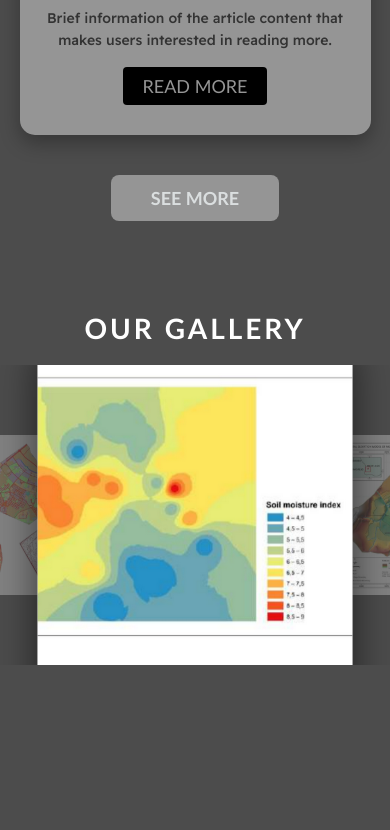
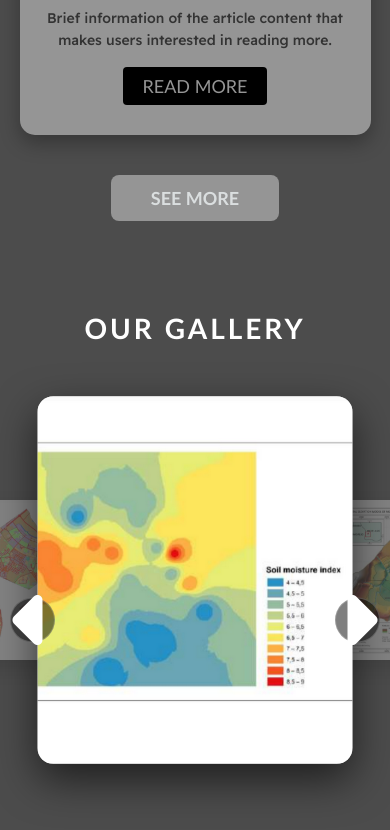
Before and after one commit to nasgmr/website-amx-next, a Next.js app: page / in a window 390 px wide. Shown: the part 4026-4856 px from the top of the page. Built offline with nearby package versions, Linux system fonts and the light colour scheme; a web font is replaced by a local one.

Commit message:
fix: gallery logic changed

```diff
--- a/src/app/page.js
+++ b/src/app/page.js
@@ -1,11 +1,10 @@
 "use client";
 
-import { useState, useEffect, useRef } from 'react';
+import { useState } from 'react';
 import Link from 'next/link';
 
 export default function Home() {
   const [galleryPos, setGalleryPos] = useState(['pos-left', 'pos-center', 'pos-right']);
-  const galleryRef = useRef(null);
 
   const nextSlide = () => {
     setGalleryPos((prev) => {
@@ -22,45 +21,6 @@ export default function Home() {
       return newPos;
     });
   };
-
-// Logic Swipe Mobile dengan pencegahan Scroll
-  useEffect(() => {
-    const galleryElement = galleryRef.current;
-    let touchStartX = 0;
-    let touchStartY = 0; // Tambahkan ini
-
-    const handleTouchStart = (e) => {
-      touchStartX = e.changedTouches[0].screenX;
-      touchStartY = e.changedTouches[0].screenY;
-    };
-
-    const handleTouchEnd = (e) => {
-      const touchEndX = e.changedTouches[0].screenX;
-      const touchEndY = e.changedTouches[0].screenY;
-
-      // Hitung selisih gerakan
-      const deltaX = touchEndX - touchStartX;
-      const deltaY = touchEndY - touchStartY;
-
-      // Hanya geser jika gerakan horizontal lebih dominan daripada vertikal
-      if (Math.abs(deltaX) > Math.abs(deltaY) && Math.abs(deltaX) > 50) {
-        if (deltaX < 0) nextSlide(); // Swipe Kiri
-        if (deltaX > 0) prevSlide(); // Swipe Kanan
-      }
-    };
-
-    if (galleryElement) {
-      galleryElement.addEventListener('touchstart', handleTouchStart);
-      galleryElement.addEventListener('touchend', handleTouchEnd);
-    }
-
-    return () => {
-      if (galleryElement) {
-        galleryElement.removeEventListener('touchstart', handleTouchStart);
-        galleryElement.removeEventListener('touchend', handleTouchEnd);
-      }
-    };
-  }, [nextSlide, prevSlide]);
 
   return (
     <div className="homepage-body">
@@ -170,7 +130,7 @@ export default function Home() {
       {/* 6. GALLERY SECTION */}
       <section className="hp-gallery-section">
         <h1 className="hp-section-title">OUR GALLERY</h1>
-        <div className="hp-gallery-container" ref={galleryRef}>
+        <div className="hp-gallery-container">
           <div className="hp-arrow" onClick={prevSlide} id="prevBtn"><i className="fas fa-caret-left"></i></div>
 
           <div className="hp-gallery-track">
--- a/src/css/style.css
+++ b/src/css/style.css
@@ -2146,29 +2146,23 @@ html, body, .homepage-body {
 
   .hp-gallery-container {
   position: relative;
-    width: 100%;
-    display: flex;
-    justify-content: center;
-    align-items: center;
-    padding-top: 15px;
-    padding-bottom: 40px;
+  overflow: hidden;
+  width: 100%;
+  }
+
+  .hp-slider-node {
+  transition: all 0.5s ease-in-out !important;
   }
 
   .hp-gallery-track {
-  display: flex;
-  overflow-x: auto;
-  scroll-snap-type: x mandatory;
-  -webkit-overflow-scrolling: touch;
-  scrollbar-width: none;
-}
-
-.hp-gallery-track::-webkit-scrollbar {
-  display: none;
+    width: 100%;
+    height: 380px;
+    position: relative;
   }
 
   .hp-frame {
-  scroll-snap-align: center;
-  flex: 0 0 80%;
+    border-radius: 15px;
+    box-shadow: 0 10px 25px #00000066;
   }
 
 .pos-left {
@@ -2199,8 +2193,35 @@ html, body, .homepage-body {
     z-index: 1;
   }
 
-  #prevBtn, #nextBtn, .hp-arrow {
-    display: none !important;
+  .hp-arrow {
+    position: absolute;
+    top: 50%;
+    transform: translateY(-50%);
+    z-index: 30;
+    width: 45px;
+    height: 45px;
+    background-color: rgba(0, 0, 0, 0.5);
+    color: white;
+    display: flex;
+    align-items: center;
+    justify-content: center;
+    border-radius: 50%; /* Jadi bulat */
+    cursor: pointer;
+    transition: all 0.3s ease;
+    border: 1px solid rgba(255, 255, 255, 0.2);
+  }
+
+  .hp-arrow:hover {
+    background-color: rgba(255, 255, 255, 0.8);
+    color: #1a1a1a;
+  }
+
+  #prevBtn {
+    left: 10px;
+  }
+
+  #nextBtn {
+    right: 10px;
   }
 
   /* PRODUCTS PAGE */
```
Lines whose indentation alone changed are shown as unchanged.
